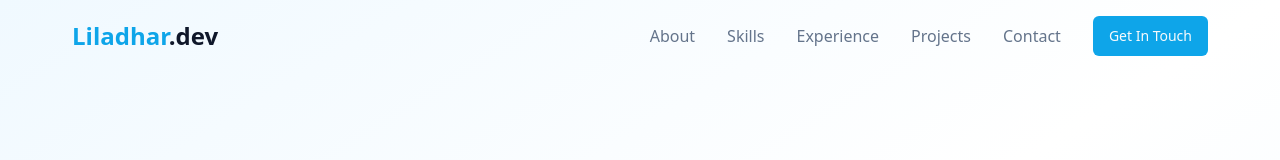
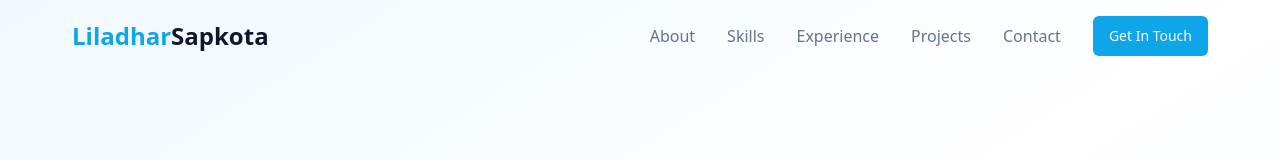
Before and after one commit to LiladharSapkota790/liladhar-sapkota, a React (Vite) app: page / in a window 1280 px wide. Shown: the top 160 px of the page. Built offline with nearby package versions, Linux system fonts and the light colour scheme.

Commit message:
Update Header.tsx

```diff
--- a/src/components/Header.tsx
+++ b/src/components/Header.tsx
@@ -36,7 +36,7 @@ const Header = () => {
     >
       <div className="container-custom flex items-center justify-between">
         <a href="#" className="text-2xl font-bold text-tech-blue">
-          Liladhar<span className="text-tech-dark">.dev</span>
+          Liladhar<span className="text-tech-dark">Sapkota</span>
         </a>
 
         {/* Desktop Navigation */}
```
